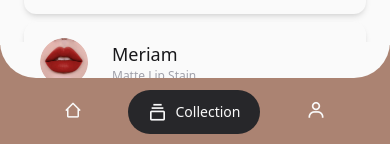
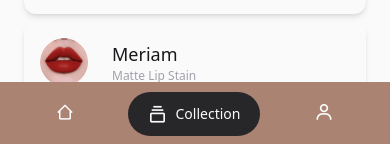
Before and after one commit to igmt-official/kimi-collection-homepage, a website: page src/index.html in a window 390 px wide. Both pictures are taken after a click on the link 237 px from the left and 810 px from the top of the page. Shown: the part 698-842 px from the top of the page. Drawn offline with nearby package versions, Linux system fonts and the light colour scheme; a web font is replaced by a local one.

Commit message:
updated navigation bar mobile.

```diff
--- a/src/index.html
+++ b/src/index.html
@@ -18,7 +18,9 @@
   </head>
   <body>
     <header class="">
-      <nav class="fixed bottom-0 right-0 left-0 text-zinc-50 bg-kimi-primary">
+      <nav
+        class="fixed bottom-0 right-0 left-0 h-16 grid grid-cols-1 items-center justify-items-center px-14 text-zinc-50 bg-kimi-primary"
+      >
         <span class="text-xl hidden">Kimi Collection</span>
 
         <!-- <svg
@@ -50,15 +52,16 @@
           </ul>
         </div> -->
 
-        <div
+        <!-- !Navigation Extra Style -->
+        <!-- <div
           class="nav-extra absolute w-9 h-9 bg-kimi-primary left-0 -top-[75%] translate-y-1/2 before:h-9 before:w-9 before:bg-zinc-50 before:absolute before:-top-[59%] before:translate-y-1/2 before:-right-1/2 before:-translate-x-1/2 before:rounded-bl-full"
-        ></div>
+        ></div> -->
 
-        <div
+        <!-- <div
           class="nav-extra absolute w-9 h-9 bg-kimi-primary right-0 -top-[75%] translate-y-1/2 before:h-9 before:w-9 before:bg-zinc-50 before:absolute before:-top-[59%] before:translate-y-1/2 before:-right-1/2 before:-translate-x-1/2 before:rounded-br-full"
-        ></div>
+        ></div> -->
 
-        <ul class="flex justify-between items-center py-3 px-16">
+        <ul class="flex justify-between items-center w-full">
           <li>
             <a
               class="nav-link hover:text-kimi-secondary transition-colors py-3 px-5 bg-zinc-800 flex justify-center items-center gap-2 rounded-full"
@@ -105,7 +108,7 @@
     </header>
     <main>
       <article class="nav-page transition-opacity animate-fade">
-        <section>
+        <section class="">
           <div
             class="grid grid-cols-1 justify-items-center items-center h-full min-h-screen"
           >
@@ -123,9 +126,9 @@
         </section>
       </article>
 
-      <article class="nav-page hidden p-6">
-        <section>
-          <div class="grid grid-cols-1 gap-6 pb-24">
+      <article class="nav-page hidden">
+        <section class="px-6 pt-6 pb-[88px]">
+          <div class="grid grid-cols-1 gap-6">
             <!-- ! PRODUCT FILTER BUTTON MOBILE -->
             <button
               class="filter-btn-mbl bg-zinc-50 relative p-4 rounded-xl shadow-lg flex items-center justify-between"
```
Also changed, not shown: src/dist/output.css.
